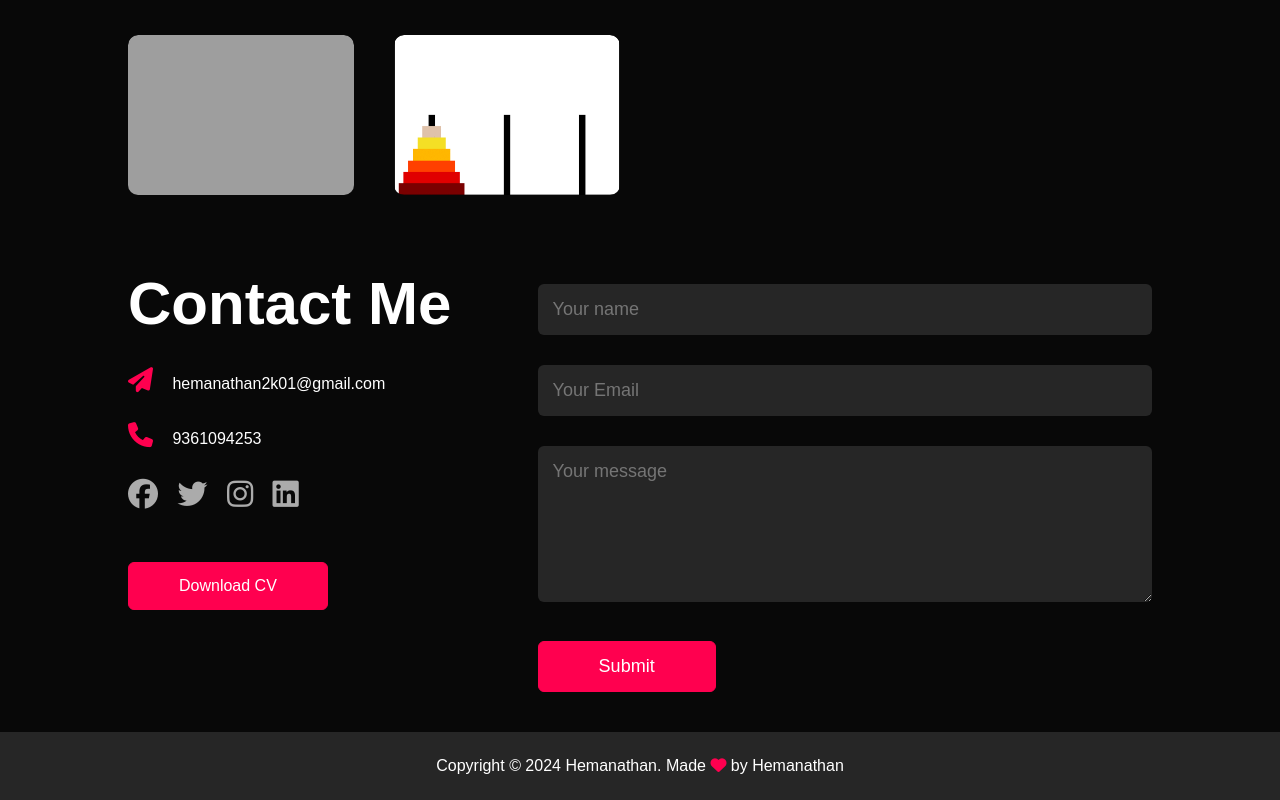
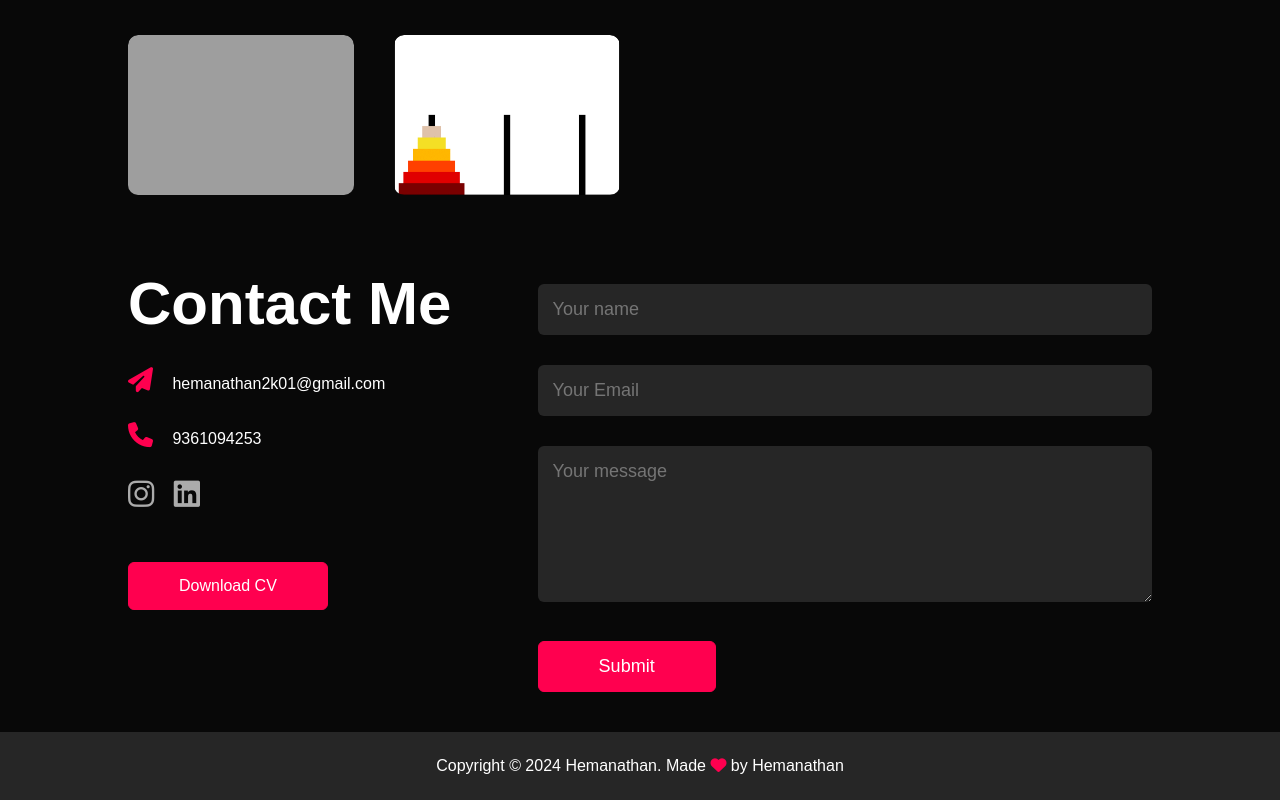
Before and after one commit to HEMANATHAN2k01/upgradedPortfolio, a plain HTML site: page index.html in a window 1280 px wide. Shown: the part 2095-2895 px from the top of the page. Drawn offline with Linux system fonts and the light colour scheme; grey boxes are pictures that could not be loaded.

Commit message:
Update index.html
Linked insta and Linkedin

```diff
--- a/index.html
+++ b/index.html
@@ -229,10 +229,8 @@
             </p>
             <p><i class="fa-solid fa-phone"></i> 9361094253</p>
             <div class="social-icons">
-              <a href=""><i class="fa-brands fa-facebook"></i></a>
-              <a href=""><i class="fa-brands fa-twitter"></i></a>
-              <a href=""><i class="fa-brands fa-instagram"></i></a>
-              <a href=""><i class="fa-brands fa-linkedin"></i></a>
+              <a href="https://www.instagram.com/aj_hems?igsh=MXYzc21yMzYwOXd2MA=="><i class="fa-brands fa-instagram"></i></a>
+              <a href="https://tinyurl.com/2a4267ep"><i class="fa-brands fa-linkedin"></i></a>
             </div>
             <a
               href="./images/[1P22MC019]_HEMANATHAN.pdf"
```
